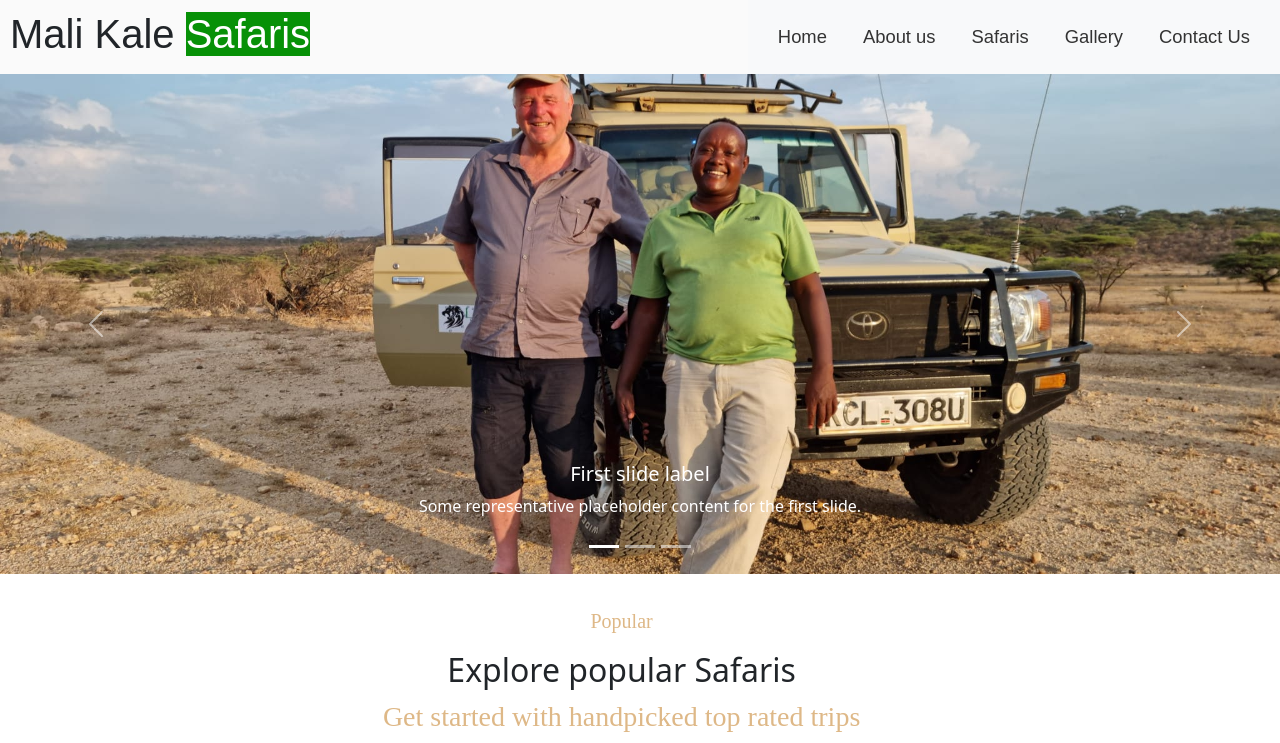
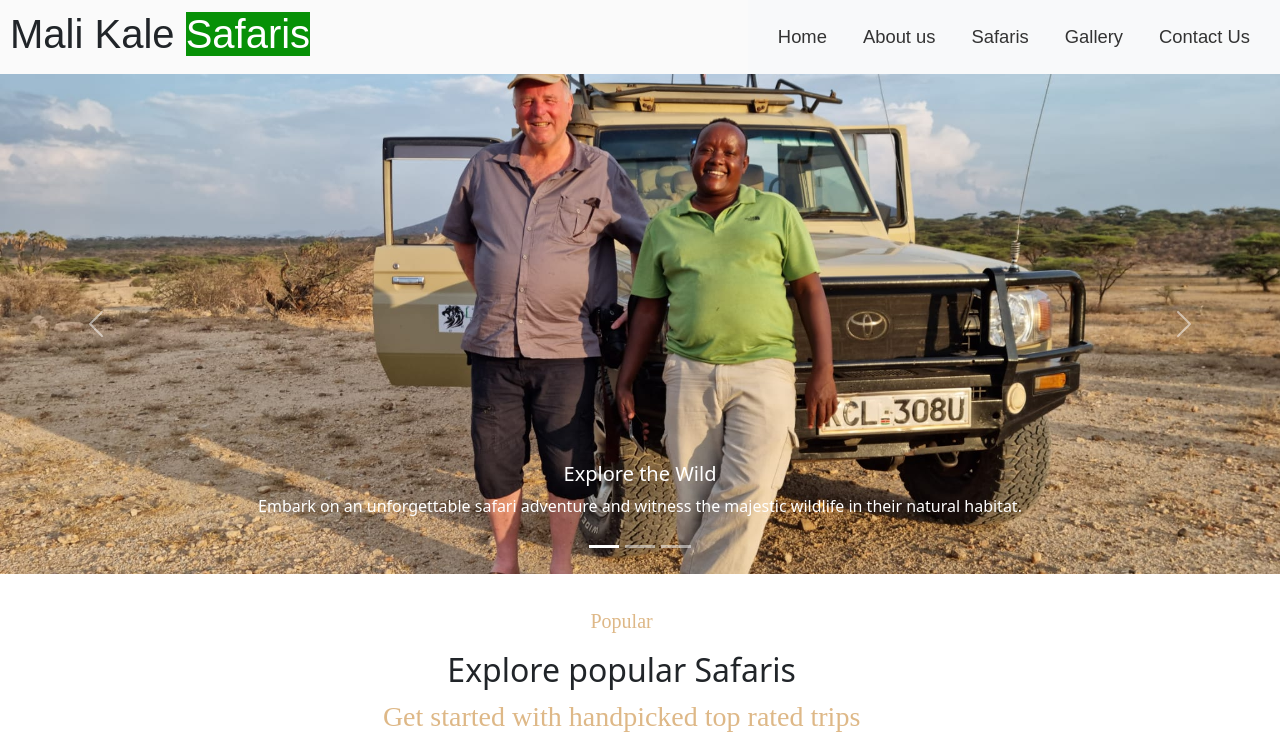
Before and after one commit to mumbi65/malikale-safaris, a React (Vite) app: page / in a window 1280 px wide. Shown: the top 743 px of the page. Built offline with nearby package versions, Linux system fonts and the light colour scheme; a web font is replaced by a local one.

Commit message:
updated changes

```diff
--- a/src/components/homepage.jsx
+++ b/src/components/homepage.jsx
@@ -20,22 +20,22 @@ const HomePage = () =>{
                     <div className="carousel-item active">
                         <img src={safari} className="d-block w-100" alt="..."/>
                             <div className="carousel-caption d-none d-md-block">
-                                <h5>First slide label</h5>
-                                <p>Some representative placeholder content for the first slide.</p>
+                                <h5>Explore the Wild</h5>
+                                <p>Embark on an unforgettable safari adventure and witness the majestic wildlife in their natural habitat.</p>
                             </div>
                     </div>
                     <div className="carousel-item">
                         <img src={cheetah} className="d-block w-100" alt="..." />
                             <div className="carousel-caption d-none d-md-block">
-                                <h5>Second slide label</h5>
-                                <p>Some representative placeholder content for the second slide.</p>
+                                <h5>Witness the Speed</h5>
+                                <p>Experience the thrill of seeing a cheetah in action, the fastest land animal on earth.</p>
                             </div>
                     </div>
                     <div className="carousel-item">
                         <img src={whiterhino} className="d-block w-100" alt="..." />
                             <div className="carousel-caption d-none d-md-block">
-                                <h5>Third slide label</h5>
-                                <p>Some representative placeholder content for the third slide.</p>
+                                <h5>Encounter the Giants</h5>
+                                <p>Get up close and personal with the magnificent white rhino, a symbol of strength and resilience.</p>
                             </div>
                     </div>
                 </div>
```
